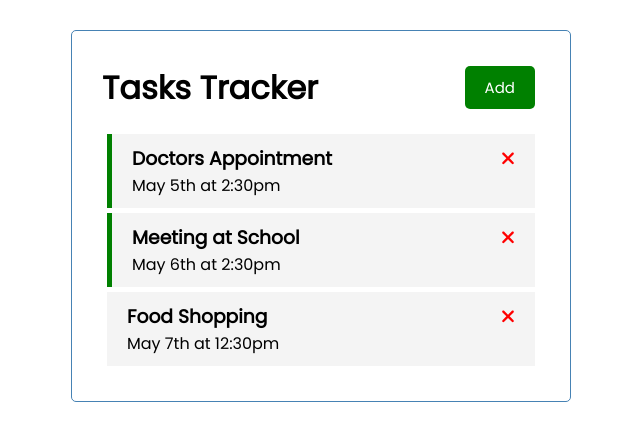
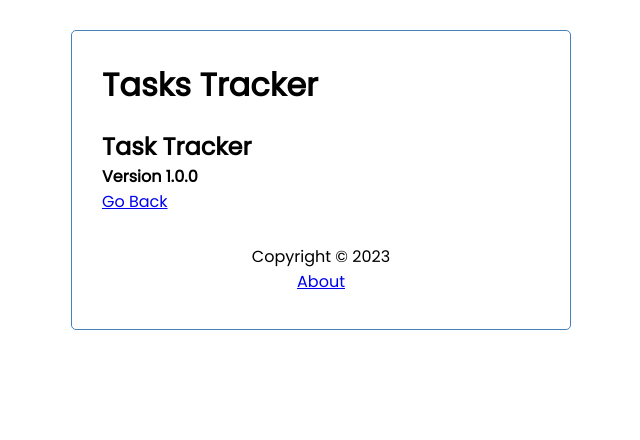
Before and after one commit to stefanpython/Task-tracker-angular, an Angular app: page /about in a window 1280 px wide. Shown: the top 440 px of the page, without its empty margins (319-959 px from the left). Built offline with nearby package versions, Linux system fonts and the light colour scheme; data requests are answered from the project's data file.

Commit message:
Add footer and about routes

```diff
--- a/src/app/app.component.html
+++ b/src/app/app.component.html
@@ -1,4 +1,5 @@
 <div class="container">
-    <app-header></app-header>
-    <app-tasks></app-tasks>
+  <app-header></app-header>
+  <router-outlet></router-outlet>
+  <app-footer></app-footer>
 </div>
--- a/src/app/app.module.ts
+++ b/src/app/app.module.ts
@@ -2,6 +2,7 @@
 import { BrowserModule } from "@angular/platform-browser";
 import { HttpClientModule } from "@angular/common/http";
 import { FormsModule } from "@angular/forms";
+import { Route, RouterModule, Routes } from "@angular/router";
 
 import { AppComponent } from "./app.component";
 import { HeaderComponent } from "./components/header/header.component";
@@ -10,6 +11,13 @@
 import { TaskItemComponent } from "./components/task-item/task-item.component";
 import { FontAwesomeModule } from "@fortawesome/angular-fontawesome";
 import { AddTaskComponent } from "./components/add-task/add-task.component";
+import { AboutComponent } from "./components/about/about.component";
+import { FooterComponent } from './components/footer/footer.component';
+
+const appRoutes: Routes = [
+  { path: "", component: TasksComponent },
+  { path: "about", component: AboutComponent },
+];
 
 @NgModule({
   declarations: [
@@ -19,8 +27,16 @@
     TasksComponent,
     TaskItemComponent,
     AddTaskComponent,
+    AboutComponent,
+    FooterComponent,
   ],
-  imports: [BrowserModule, FontAwesomeModule, HttpClientModule, FormsModule],
+  imports: [
+    BrowserModule,
+    FontAwesomeModule,
+    HttpClientModule,
+    FormsModule,
+    RouterModule.forRoot(appRoutes, { enableTracing: true }),
+  ],
   providers: [],
   bootstrap: [AppComponent],
 })
--- /dev/null
+++ b/src/app/components/about/about.component.html
@@ -0,0 +1,5 @@
+<div>
+  <h2>Task Tracker</h2>
+  <h4>Version 1.0.0</h4>
+  <a routerLink="/">Go Back</a>
+</div>
--- /dev/null
+++ b/src/app/components/footer/footer.component.css
@@ -0,0 +1,4 @@
+footer {
+  margin-top: 30px;
+  text-align: center;
+}
--- /dev/null
+++ b/src/app/components/footer/footer.component.html
@@ -0,0 +1,4 @@
+<footer>
+  <p>Copyright &copy; 2023</p>
+  <a routerLink="/about">About</a>
+</footer>
--- a/src/app/components/header/header.component.html
+++ b/src/app/components/header/header.component.html
@@ -1,6 +1,7 @@
 <header>
   <h1>{{ title }}</h1>
   <app-button
+    *ngIf="hasRoute('/')"
     color="{{ showAddTask ? 'red' : 'green' }}"
     text="{{ showAddTask ? 'Close' : 'Add' }}"
     (btnClick)="toggleAddTask()"
--- a/src/app/components/header/header.component.ts
+++ b/src/app/components/header/header.component.ts
@@ -1,6 +1,7 @@
 import { Component } from "@angular/core";
 import { UiService } from "src/app/services/ui.service";
 import { Subscription } from "rxjs";
+import { Router } from "@angular/router";
 
 @Component({
   selector: "app-header",
@@ -12,7 +13,7 @@
   showAddTask!: boolean;
   subscription!: Subscription;
 
-  constructor(private uiService: UiService) {
+  constructor(private uiService: UiService, private router: Router) {
     this.subscription = this.uiService
       .onToggle()
       .subscribe((value) => (this.showAddTask = value));
@@ -21,4 +22,8 @@
   toggleAddTask() {
     this.uiService.toggleAddTask();
   }
+
+  hasRoute(route: string) {
+    return this.router.url === route;
+  }
 }
```
Also changed, not shown: src/app/components/about/about.component.ts (added, +10 -0 lines), src/app/components/footer/footer.component.ts (added, +10 -0 lines), src/app/components/about/about.component.css (added), 2 other files (tests, documents, lock files or other folders).
